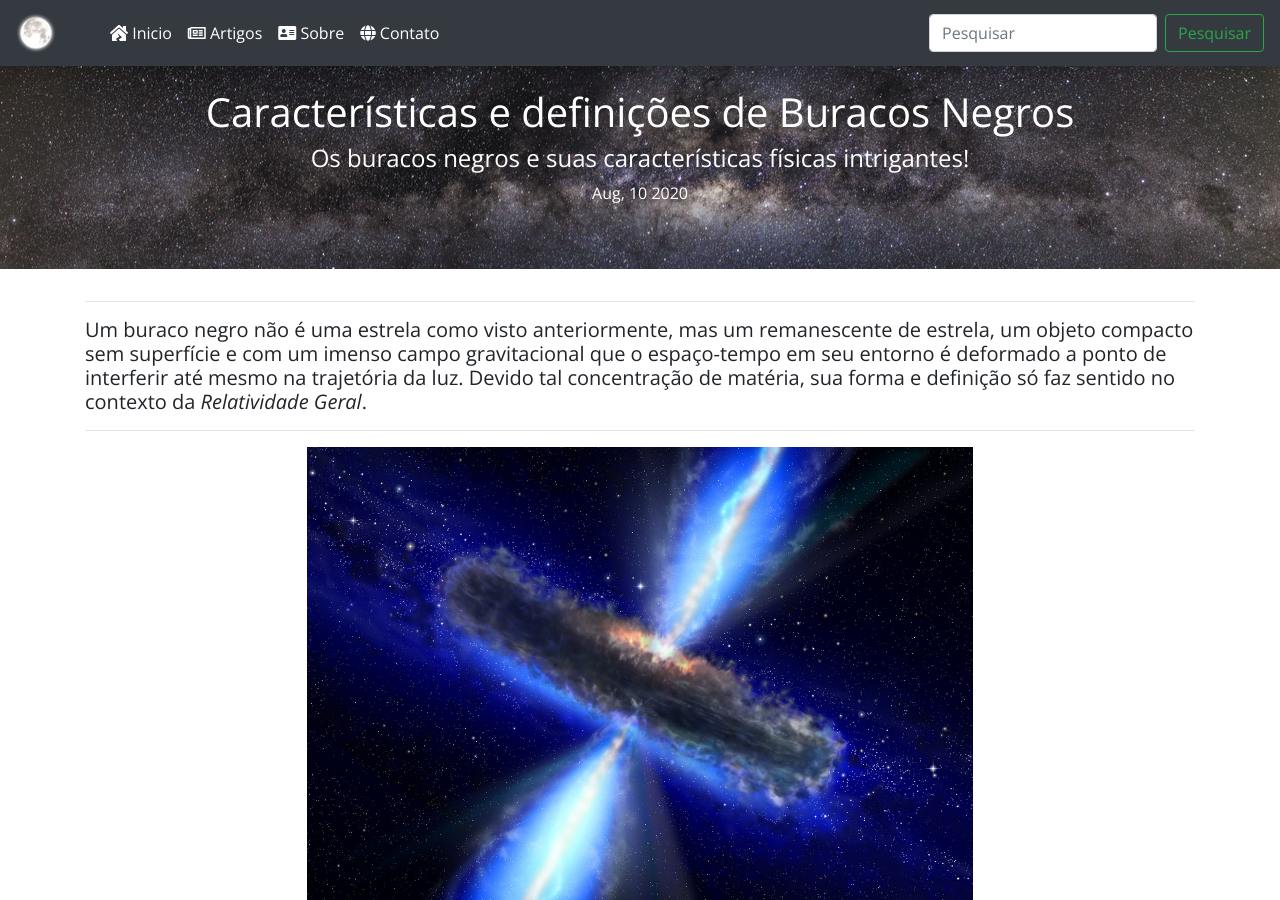
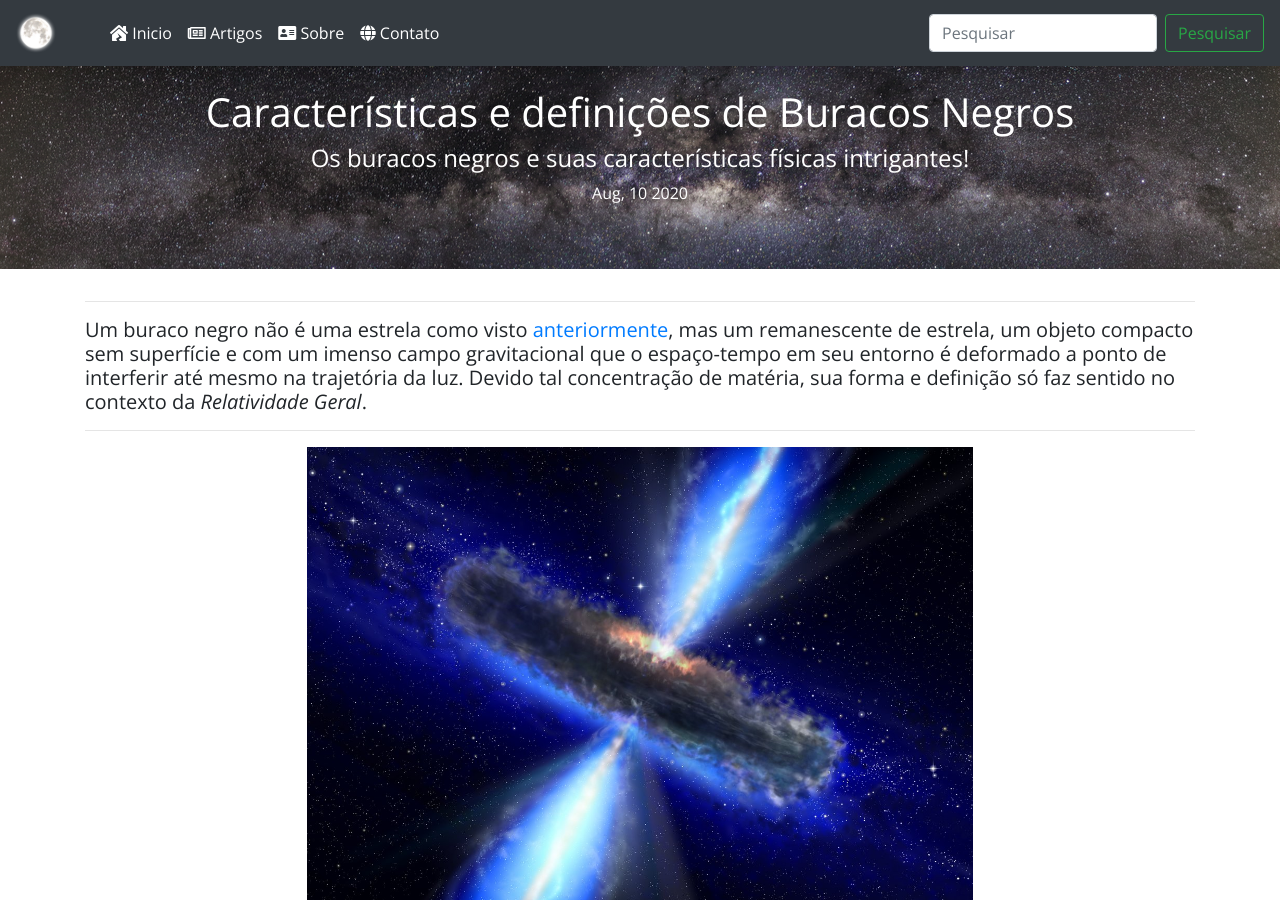
Before and after one commit to sidereus-nuncius/sidereus-nuncius.github.io, a Jekyll site: the page built from _posts/2020-08-10-buracos-negros.md, in a window 1280 px wide and 900 px high. Built offline with Jekyll 4.4.1, drawn with Linux system fonts in a browser that asks for light colours; nearby versions of some CDN libraries; formulas are drawn with MathJax 3; part of the change alters nothing that is shown.

Commit message:
criando links

```diff
--- a/_posts/2020-08-10-buracos-negros.md
+++ b/_posts/2020-08-10-buracos-negros.md
@@ -14,7 +14,7 @@ tags:
 ---
 
 * * *
-<h5>Um buraco negro não é uma estrela como visto anteriormente, mas um remanescente de estrela, um objeto compacto sem superfície e com um imenso campo gravitacional que o espaço-tempo em seu entorno é deformado a ponto de interferir até mesmo na trajetória da luz. Devido tal concentração de matéria, sua forma e definição só faz sentido no contexto da <em>Relatividade Geral</em>.</h5>
+<h5>Um buraco negro não é uma estrela como visto <a href="2020-03-10-o-sol-nossa-estrela-modelo.md">anteriormente</a>, mas um remanescente de estrela, um objeto compacto sem superfície e com um imenso campo gravitacional que o espaço-tempo em seu entorno é deformado a ponto de interferir até mesmo na trajetória da luz. Devido tal concentração de matéria, sua forma e definição só faz sentido no contexto da <em>Relatividade Geral</em>.</h5>
 * * *
 
 <center>
```
Also changed, not shown: 2 other files.
